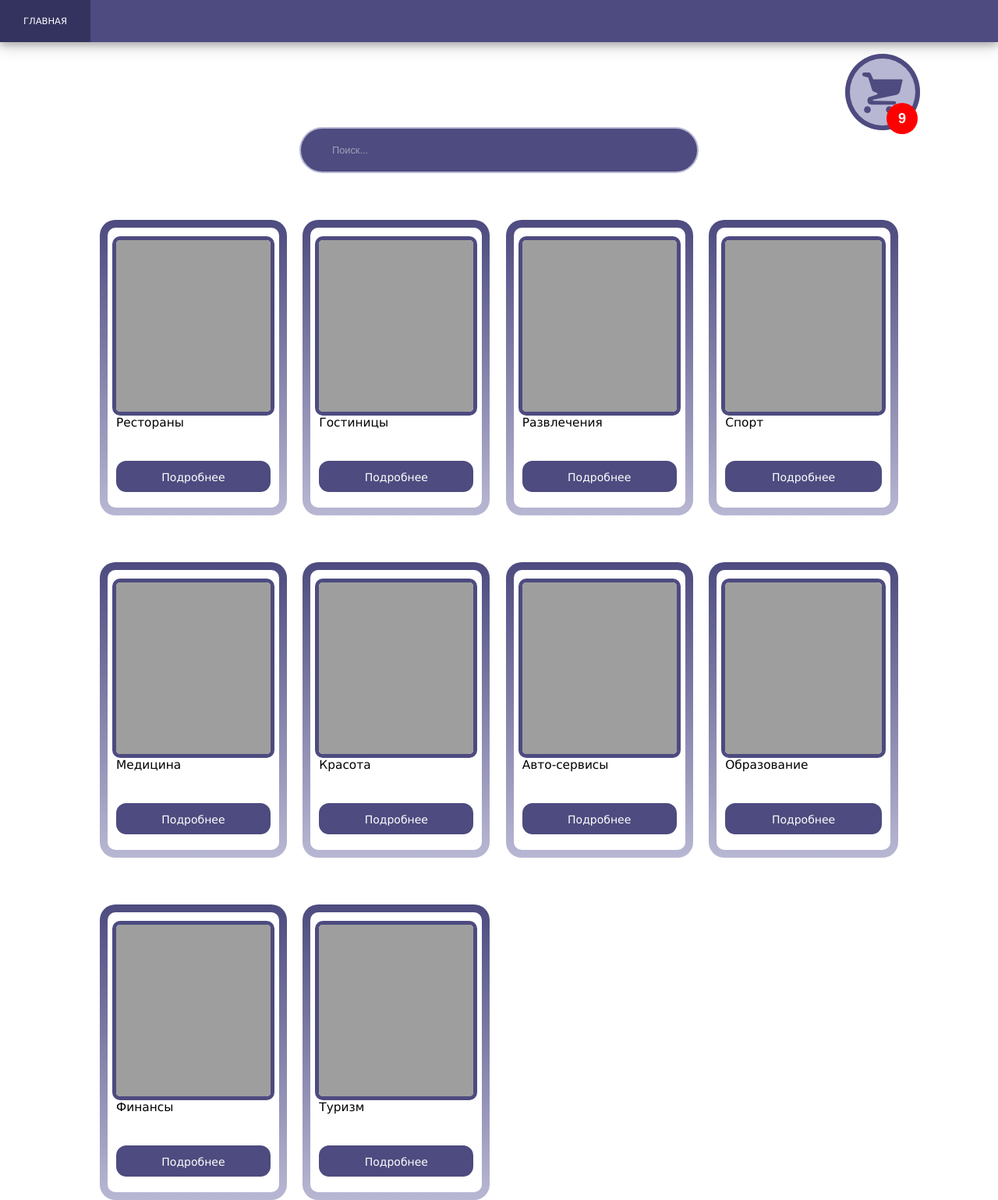
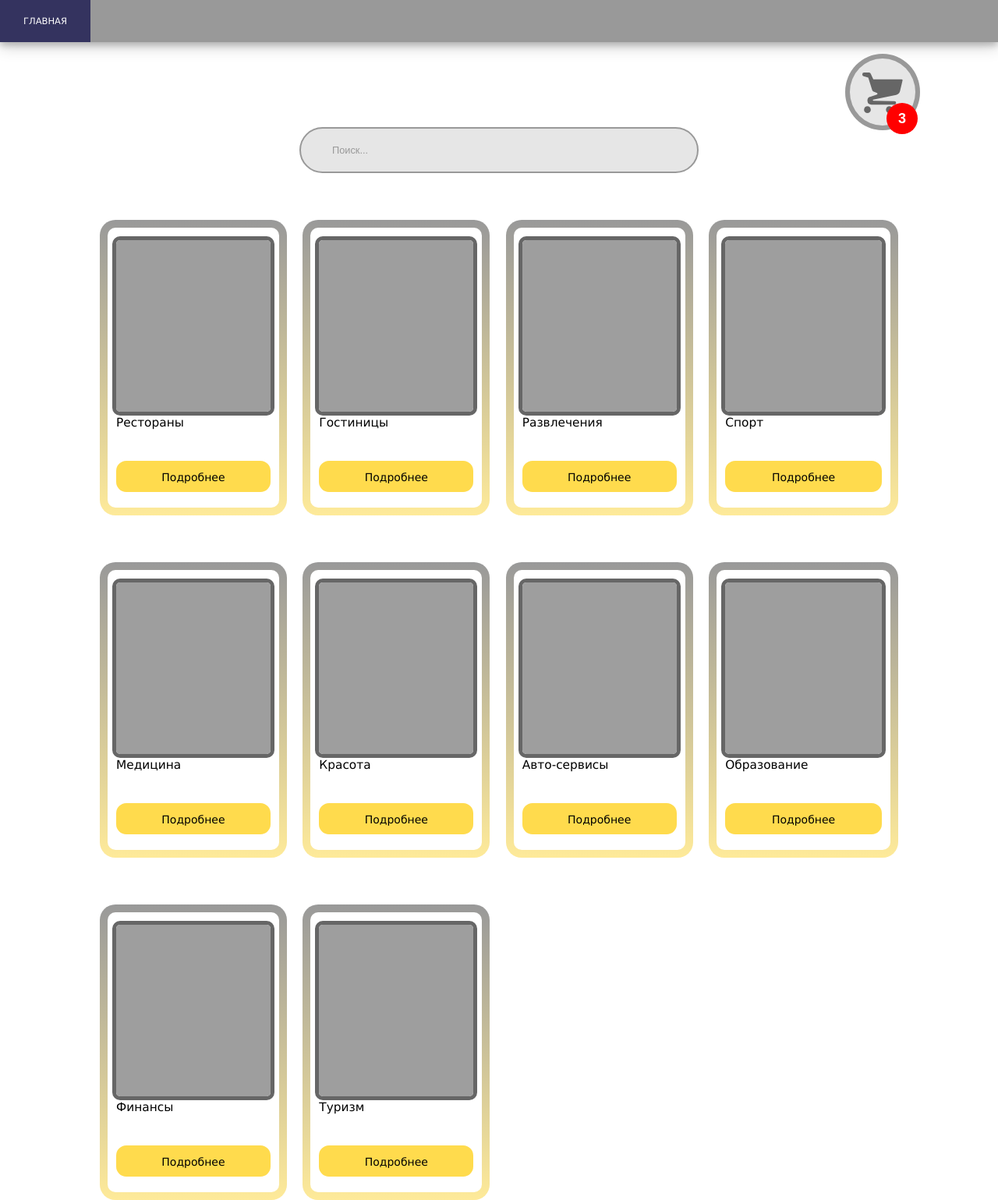
Before and after one commit to lerumi/backend_map_object, a Django app: page / in a window 1280 px wide. Shown: the whole page at 78% size. Run offline with Django 4.2, Linux system fonts and the light colour scheme.

Commit message:
design changes, style narodn_karti

```diff
--- a/app/views.py
+++ b/app/views.py
@@ -63,38 +63,56 @@ TAG_LIST = [
     }]
 
 
-def cart_list(items_count):
-    return [
-        {
-            'id': TAG_LIST[i]['id'],
-            'title':  TAG_LIST[i]['title'],
-            'src':  TAG_LIST[i]['src'],
-            'description': TAG_LIST[i]['description'],
-            'is_main': i==1
-        }for i in range(items_count-1)
-    ]
-
-
 CART = [
     {
-        'id': 1,
-        'address': 'jicdi',
-        'name': f'jsjsja = {1}',
-        'coordinate': 11,
-        'description': 'kakaka',
-        'cart_list': cart_list(10)
+        'id': 0,
+        'address': 'Манежная площадь, 1, стр. 2',
+        'name': 'Вкусно — и точка',
+        'coordinate': '55.755804,37.614608',
+        'description': 'Вкусно и точка обычный ресторан быстрого питания.',
+        'cart_list': [
+            {
+                'id': TAG_LIST[0]['id'],
+                'title':  TAG_LIST[0]['title'],
+                'src':  TAG_LIST[0]['src'],
+                'description': TAG_LIST[0]['description'],
+                'is_main': 1
+            }
+        ]
     },
     {
-        'id': 2,
-        'address': 'jicdi',
-        'name': f'jsjsja = {2}',
-        'coordinate': 22,
-        'description': 'kakaka',
-        'cart_list': cart_list(2)
+        'id': 1,
+        'address': 'просп. Мира, 150, Москва',
+        'name': 'Cosmos Moscow Vdnh',
+        'coordinate': '55.822276,37.647037',
+        'description': 'Отличный отель с давними традициями отельного гостеприимства',
+        'cart_list': [
+            {
+                'id': TAG_LIST[0]['id'],
+                'title': TAG_LIST[0]['title'],
+                'src': TAG_LIST[0]['src'],
+                'description': TAG_LIST[0]['description'],
+                'is_main': 0
+             },
+            {
+                'id': TAG_LIST[1]['id'],
+                'title':  TAG_LIST[1]['title'],
+                'src':  TAG_LIST[1]['src'],
+                'description': TAG_LIST[1]['description'],
+                'is_main': 1
+            },
+            {
+                'id': TAG_LIST[2]['id'],
+                'title':  TAG_LIST[2]['title'],
+                'src':  TAG_LIST[2]['src'],
+                'description': TAG_LIST[2]['description'],
+                'is_main': 0
+            }
+        ]
     }
 ]
 
-current_cart_id = 0
+current_cart_id = 1
 # Create your views here.
 def tag_list(request):
     search_tag = request.GET.get('search_tag')
@@ -102,11 +120,13 @@ def tag_list(request):
         search_tag = ''
         tag_list= TAG_LIST
     else: tag_list = list(filter(lambda tag: tag['title'].lower().startswith(search_tag.lower()), TAG_LIST))
-    count_cart_items = len(CART[current_cart_id]['cart_list'])
-    return render(request, 'tag_list.html', {'tags': {'tag_list': tag_list,
-                                                      'search_tag': search_tag,
-                                                      'cart_count': count_cart_items,
-                                                      'current_cart_id': current_cart_id}})
+    for cart_item in CART:
+        if cart_item['id'] == current_cart_id:
+            count_cart_items = len(cart_item['cart_list'])
+            return render(request, 'tag_list.html', {'tags': {'tag_list': tag_list,
+                                                              'search_tag': search_tag,
+                                                              'cart_count': count_cart_items,
+                                                              'current_cart_id': current_cart_id}})
 
 
 def tag(request, tag_id):
@@ -115,5 +135,5 @@ def tag(request, tag_id):
 
 
 def cart(request, cart_id):
-    cart_item = CART[cart_id]
-    return render(request, 'cart.html', {'cart': cart_item})
+    for cart_item in CART:
+        if cart_item['id']==current_cart_id: return render(request, 'cart.html', {'cart': cart_item})
--- a/static/css/main.css
+++ b/static/css/main.css
@@ -10,14 +10,14 @@ body {
 }
 
 .background_sub{
-    background-image: linear-gradient(rgba(77, 75, 127, 1), rgba(184, 183, 211, 1));
+    background-image: linear-gradient(rgba(153, 153, 153, 1), rgba(230, 230, 230, 1));
 }
 ul {
   list-style-type: none;
   margin: 0;
   padding: 0;
   overflow: hidden;
-  background-color: rgba(77, 75, 127, 1);
+  background-color: rgba(153, 153, 153, 1);
   box-shadow: 0 4px 8px 0 rgba(0, 0, 0, 0.2), 0 6px 20px 0 rgba(0, 0, 0, 0.19);
   text-transform: uppercase;
 }
@@ -43,15 +43,15 @@ li a:hover:not(.active) {
 .active {
   background-color:rgba(236, 143, 30, 1);
   font-weight:bold;
-  box-shadow: rgba(236, 61, 30, 1) 0px -50px 36px -28px inset;;
+  box-shadow: rgba(236, 61, 30, 1) 0px -50px 36px -28px inset;
 }
 input[type=text] {
   width: 40%;
   box-sizing: border-box;
-  border: 2px solid rgba(184, 183, 211, 1);
+  border: 2px solid rgba(153, 153, 153, 1);
   border-radius: 40px;
   font-size: 1vw;
-  background-color: rgba(77, 75, 127, 1);
+  background-color: rgba(230, 230, 230, 1);
   background-position: 10px 10px;
   background-repeat: no-repeat;
   padding: 20px 40px 20px 40px;
@@ -60,12 +60,12 @@ input[type=text] {
   margin-left: 30%;
 }
 ::placeholder {
-  color: rgba(255, 255, 255, 0.47);
+  color: rgba(153, 153, 153, 1);
   font-size: 1vw;
 }
 .card {
   border: 10px solid transparent;
-  background: linear-gradient(to bottom, rgba(77, 75, 127, 1), rgba(184, 183, 211, 1));
+  background: linear-gradient(to bottom, rgba(153, 153, 153, 1), rgba(254, 234, 153, 1));
   background-origin: border-box;
   box-shadow: inset 0px 0px 0px 100vw #fff;
   border-radius: 20px;
@@ -98,11 +98,11 @@ input[type=text] {
     width: 90%;
     height: 220px;
     border-radius: 10px;
-    border: 5px solid rgba(77, 75, 127, 1);
+    border: 5px solid rgba(102, 102, 102, 1);
 }
 .image.single_tag{
     width: 40%;
-    height: 400px;
+    height: 200px;
     margin-left:2%;
     padding-top: 0;
     margin-right: 20px;
@@ -141,7 +141,7 @@ input[type=text] {
   font-size: 0.8vw;
   cursor: pointer;
   color: #fff;
-  background-color: rgba(77, 75, 127, 1);
+  background-color: rgba(255, 219, 77, 1);
   border-radius: 30px;
   border: none;
   float:right;
@@ -149,7 +149,7 @@ input[type=text] {
 
 }
 .button_add.button_about{
-  border: 2px solid rgba(77, 75, 127, 1);
+  border: 2px solid rgba(153, 153, 153, 1);
   width: 90%;
   height:40px;
   padding: 0;
@@ -170,11 +170,11 @@ input[type=text] {
   color: black;
 }
 .button_add.button_about.outline:hover{
-    background-color: rgba(77, 75, 127, 1);
+    background-color: rgba(153, 153, 153, 1);
     color: white;
 }
 .button_add.delete{
-    background-color: rgba(77, 75, 127, 1);
+    background-color: rgba(153, 153, 153, 1);
     color: white;
 }
 .text_a{
@@ -197,7 +197,7 @@ input[type=text].inp, select {
   border: 1px solid #ccc;
   border-radius: 10px;
   box-sizing: border-box;
-  background-color: rgba(184, 183, 211, 1);
+  background-color: rgba(230, 230, 230, 1);
 }
 
 input[type=submit] {
@@ -223,7 +223,7 @@ input[type=submit] {
     height: 50%;
     border: 6px solid transparent;
     border-radius: 10px;
-    background: linear-gradient(to right, rgba(77, 75, 127, 1), rgba(184, 183, 211, 1));
+    background: linear-gradient(to right, rgba(153, 153, 153, 1), rgba(255, 235, 153, 1));
     margin-bottom: 10px;
     margin-top: 10px;
     background-origin: border-box;
@@ -241,11 +241,11 @@ input[type=submit] {
     padding: 8px;
     transition: max-width .4s ease;
     margin: auto;
-    border: 3px solid rgba(77, 75, 127, 1);
+    border: 3px solid rgba(255, 219, 77, 1);
 }
 
 .nk-text {
-    color: var(--chat-widget--font-color);
+    color: black;
     font-size: 14px;
     font-weight: 500;
     line-height: 20px;
@@ -261,8 +261,7 @@ input[type=submit] {
     color: white;
 }
 .nk-fill{
-    background-color: rgba(77, 75, 127, 1);
-    color: white;
+    background-color: rgba(255, 219, 77, 1);
     margin-top: 6px;
     margin-bottom: 20px;
 }
@@ -289,8 +288,8 @@ input[type=submit] {
 }
 i {
     position: relative;
-    border: 6px solid rgba(77, 75, 127, 1);
-    background: rgba(184, 183, 211, 1);
+    border: 6px solid rgba(153, 153, 153, 1);
+    background: rgba(230, 230, 230, 1);
     border-radius: 100%;
     font-size: 77px;
     padding: 0 16px;
@@ -347,7 +346,7 @@ i {
     left: 0;
     height: 1vw;
     width: 1vw;
-    border: 4px solid rgba(77, 75, 127, 1);
+    border: 4px solid rgba(153, 153, 153, 1);
     border-radius: 50%;
     display: block;
     float: left;
@@ -355,12 +354,12 @@ i {
 
 /* On mouse-over, add a grey background color */
 .radio-button:hover input ~ .checkmark {
-  background-color: rgba(184, 183, 211, 1);
+  background-color: rgba(230, 230, 230, 1);
 }
 
 /* When the radio button is checked, add a blue background */
 .radio-button input:checked ~ .checkmark {
-  background-color: rgba(77, 75, 127, 1);
+  background-color: rgba(153, 153, 153, 1);
 }
 
 /* Create the indicator (the dot/circle - hidden when not checked) */
--- a/templates/tag_list.html
+++ b/templates/tag_list.html
@@ -6,10 +6,10 @@
             <div class="numberCircle"><span id="cart_number">{{tags.cart_count}}</span></div>
             <i>
                 <svg width="52" height="52" viewBox="0 0 24 24" xmlns="http://www.w3.org/2000/svg">
-                      <path d="M.725 2.207L3.5 3l2.36 7.552a1 1 0 0 0 .575.626l2.234.917a.5.5 0 0 1-.028.936l-3.738 1.278A2.37 2.37 0 0 0 5.383 19H19a1 1 0 1 0 0-2l-12.425-.268A.37.37 0 0 1 6.5 16l13.517-2.775a3 3 0 0 0 2.277-2.114l1.495-6.374A.6.6 0 0 0 23.204 4H6.5L4.956.706A1 1 0 0 0 4 0H1a1 1 0 0 0-1 1v.246a1 1 0 0 0 .725.961z" fill="rgba(77, 75, 127, 1)">
+                      <path d="M.725 2.207L3.5 3l2.36 7.552a1 1 0 0 0 .575.626l2.234.917a.5.5 0 0 1-.028.936l-3.738 1.278A2.37 2.37 0 0 0 5.383 19H19a1 1 0 1 0 0-2l-12.425-.268A.37.37 0 0 1 6.5 16l13.517-2.775a3 3 0 0 0 2.277-2.114l1.495-6.374A.6.6 0 0 0 23.204 4H6.5L4.956.706A1 1 0 0 0 4 0H1a1 1 0 0 0-1 1v.246a1 1 0 0 0 .725.961z" fill="rgba(102, 102, 102, 1)">
                       </path>
-                      <path d="M3 24a2 2 0 1 0 0-4 2 2 0 0 0 0 4z" fill="rgba(77, 75, 127, 1)"></path>
-                      <path d="M16 24a2 2 0 1 0 0-4 2 2 0 0 0 0 4z" fill="rgba(77, 75, 127, 1)"></path>
+                      <path d="M3 24a2 2 0 1 0 0-4 2 2 0 0 0 0 4z" fill="rgba(102, 102, 102, 1)"></path>
+                      <path d="M16 24a2 2 0 1 0 0-4 2 2 0 0 0 0 4z" fill="rgba(102, 102, 102, 1)"></path>
                 </svg>
             </i>
 
```
